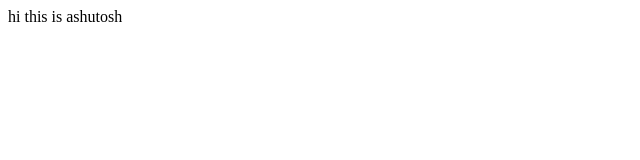
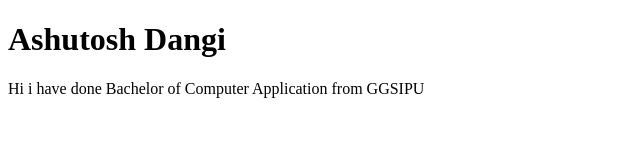
Before and after one commit to ashutosh8700/Ashutosh-Portfolio, a plain HTML site: page index.html in a window 1280 px wide. Shown: the whole page, without its empty margins (0-640 px from the left). Drawn offline with Linux system fonts and the light colour scheme.

Commit message:
update text

```diff
--- a/index.html
+++ b/index.html
@@ -6,6 +6,7 @@
     <title> Student File</title>
 </head>
 <body>
-    hi this is ashutosh
+    <h1>Ashutosh Dangi</h1>
+    <p> Hi i have done Bachelor of Computer Application  from GGSIPU</p>
 </body>
 </html>
```
Also changed, not shown: 1 other file.
